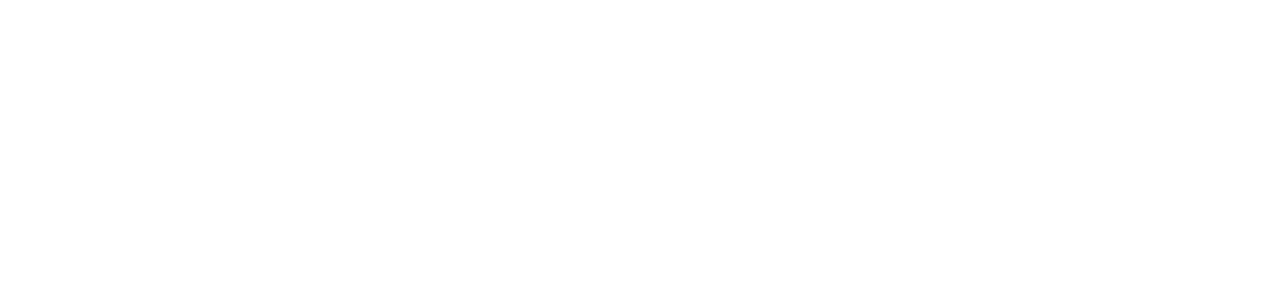
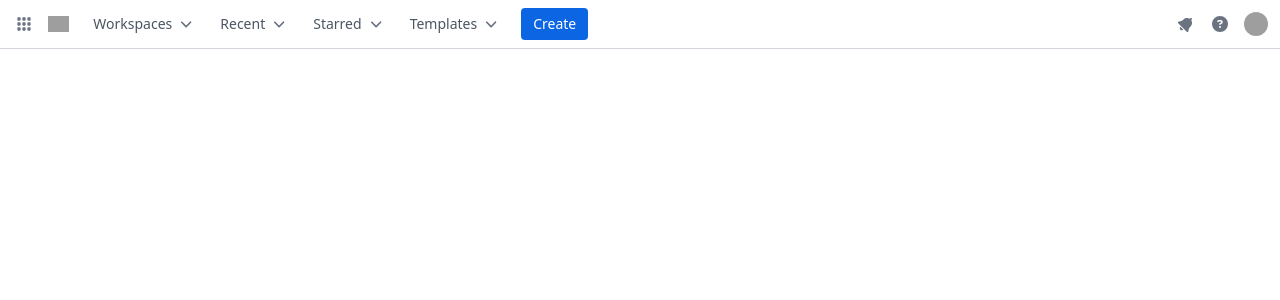
Before and after one commit to Nicolas-Guasch/trello-clone, an Angular app: page /b in a window 1280 px wide. Before the commit this address led to /. Shown: the top 300 px of the page. Built offline with nearby package versions, Linux system fonts and the light colour scheme; grey boxes are pictures that could not be loaded.

Commit message:
Create board page, relocate navbar to shared

```diff
--- a/src/app/app.routes.ts
+++ b/src/app/app.routes.ts
@@ -2,8 +2,10 @@
 
 import { LoginComponent } from './domains/login/pages/login/login.component';
 import { BoardsComponent } from './domains/main/pages/boards/boards.component';
+import { BoardComponent } from './domains/board/pages/board/board.component';
 
 export const routes: Routes = [
   { path: 'login', component: LoginComponent },
   { path: 'boards', component: BoardsComponent },
+  { path: 'b', component: BoardComponent },
 ];
--- /dev/null
+++ b/src/app/domains/board/pages/board/board.component.html
@@ -0,0 +1,7 @@
+<div class="h-full overflow-hidden">
+  <div class="flex h-full flex-col">
+    <header class="min-h-14 overflow-hidden">
+      <app-navbar class="block min-h-14" />
+    </header>
+  </div>
+</div>
--- a/src/app/domains/main/pages/boards/boards.component.ts
+++ b/src/app/domains/main/pages/boards/boards.component.ts
@@ -1,7 +1,7 @@
 import { Component } from '@angular/core';
 import { RouterLink, RouterLinkActive } from '@angular/router';
 import { CdkAccordionModule } from '@angular/cdk/accordion';
-import { NavbarComponent } from '../../components/navbar/navbar.component';
+import { NavbarComponent } from '../../../shared/components/navbar/navbar.component';
 import { AllBoardsComponent } from '../../components/all-boards/all-boards.component';
 import { FontAwesomeModule } from '@fortawesome/angular-fontawesome';
 import { faTrello } from '@fortawesome/free-brands-svg-icons';
```
Also changed, not shown: src/app/domains/board/pages/board/board.component.ts (added, +11 -0 lines), src/app/domains/shared/components/navbar/navbar.component.ts (renamed from src/app/domains/main/components/navbar/navbar.component.ts, +5 -5 lines), src/app/domains/shared/components/navbar/navbar.component.html (renamed from src/app/domains/main/components/navbar/navbar.component.html).
